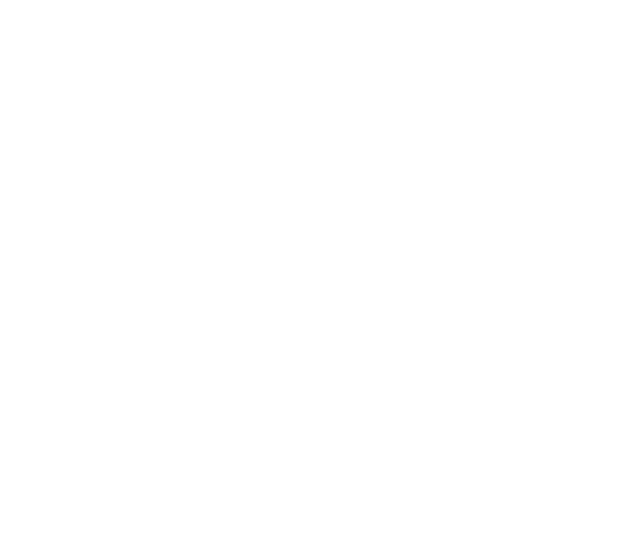
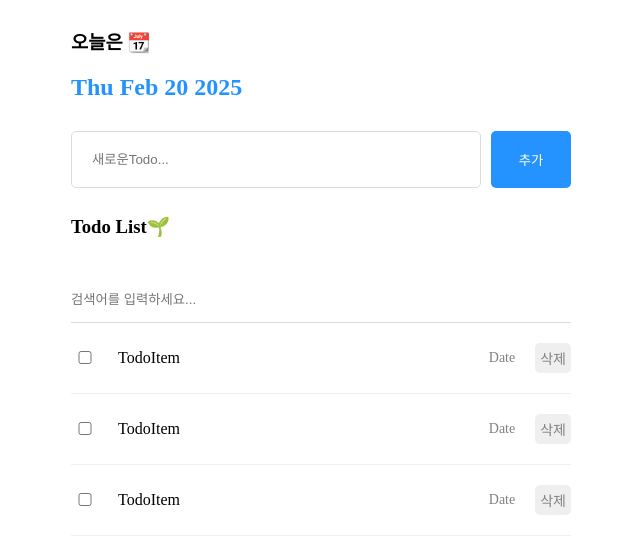
Before and after one commit to hwanseok1014/ONEBITE-REACT, a React (Vite) app in the folder TodoList/: page / in a window 1280 px wide. Shown: the top 554 px of the page, without its empty margins (319-959 px from the left). Built offline with nearby package versions, Linux system fonts and the light colour scheme.

Commit message:
feat(TodoList): 투두 리스트 UI 구현

```diff
--- a/TodoList/src/App.css
+++ b/TodoList/src/App.css
@@ -0,0 +1,10 @@
+
+
+.App{
+  width: 500px;
+  margin: 0 auto;
+
+  display: flex;
+  flex-direction: column;
+  gap:10px;
+}
--- a/TodoList/src/App.jsx
+++ b/TodoList/src/App.jsx
@@ -1,11 +1,26 @@
 import './App.css'
+
+import Header from './components/Header';
+import Editor from './components/Editor';
+import List from './components/List';
+import TodoItem from './components/TodoItem';
 
 function App() {
 
   return (
-    <>
+    <div className='App'>
+      <section>
+        <Header/>
+      </section>
+      <section>
+        <Editor/>
+      </section>
+      <section>
+        <List/>
+      </section>
 
-    </>
+
+    </div>
   )
 }
 
--- /dev/null
+++ b/TodoList/src/components/Editor.css
@@ -0,0 +1,26 @@
+.Editor{
+    display: flex;
+    gap:10px;
+
+}
+
+.Editor>input{
+   flex:1;
+   padding: 20px;
+
+   border: 1px solid rgb(220, 220, 220);
+   border-radius: 5px;
+
+}
+
+.Editor>button{
+    cursor: pointer;
+    width: 80px;
+
+    color: white;
+    background-color: rgb(37,147,255);
+
+    border:none;
+    border-radius: 5px;
+
+}
--- /dev/null
+++ b/TodoList/src/components/Editor.jsx
@@ -0,0 +1,13 @@
+import './Editor.css'
+
+const Editor = ()=>{
+
+    return(
+        <div className="Editor">
+            <input placeholder="새로운Todo..."/>
+            <button>추가</button>
+        </div>
+    )
+};
+
+export default Editor;
--- /dev/null
+++ b/TodoList/src/components/Header.css
@@ -0,0 +1,4 @@
+.Header> h1{
+    color:rgb(37,147,255);
+
+}
--- /dev/null
+++ b/TodoList/src/components/Header.jsx
@@ -0,0 +1,15 @@
+import './Header.css'
+
+const Header = ()=>{
+
+    return(
+        <div className="Header">
+            <h3>오늘은 📆</h3>
+            <h1>{new Date().toDateString()}</h1>
+
+
+        </div>
+    )
+};
+
+export default Header;
--- /dev/null
+++ b/TodoList/src/components/List.css
@@ -0,0 +1,28 @@
+.List{
+    display: flex;
+    flex-direction: column;
+    gap:20px;
+}
+
+.List>input{
+    width: 100%;
+
+    padding: 15px 0;
+
+    border: none;
+    border-bottom: 1px solid rgb(220, 220,220);
+
+
+}
+
+.List >input:focus{
+    outline: none;
+    border-bottom: 1px solid rgb(37,147,255);
+}
+
+.List .todos_wrapper{
+    display: flex;
+    flex-direction: column;
+    gap:20px;
+
+}
--- /dev/null
+++ b/TodoList/src/components/List.jsx
@@ -0,0 +1,19 @@
+import './List.css'
+import TodoItem from './TodoItem';
+
+const List = ()=>{
+
+    return(
+        <div className='List'>
+            <h3>Todo List🌱</h3>
+            <input placeholder='검색어를 입력하세요...'/>
+            <div className='todos_wrapper'>
+              <TodoItem/>
+              <TodoItem/>
+              <TodoItem/>
+            </div>
+        </div>
+    )
+};
+
+export default List;
--- /dev/null
+++ b/TodoList/src/components/TodoItem.jsx
@@ -0,0 +1,15 @@
+import './TodoItem.css'
+const TodoItem=()=>{
+
+    return(
+        <div className='TodoItem'>
+            <input type="checkbox"/>
+            <div className='content'>TodoItem</div>
+            <div className='date'>Date</div>
+            <button>삭제</button>
+
+        </div>
+    )
+}
+
+export default TodoItem;
--- /dev/null
+++ b/TodoList/src/components/Todoitem.css
@@ -0,0 +1,38 @@
+
+.TodoItem{
+    padding-bottom: 20px;
+
+    display: flex;
+    align-items: center;
+    gap:20px;
+
+
+    border-bottom: 1px solid rgb(240, 240,240);
+}
+
+.TodoItem>input{
+   width: 20px;
+
+}
+
+.TodoItem .content{
+   flex:1;
+
+ }
+
+ .TodoItem .date{
+    font-size: 14px;
+    color: gray;
+ }
+
+ .TodoItem button{
+    cursor: pointer;
+
+    color: gray;
+    font-size: 14px;
+
+    border:none;
+    border-radius: 5px;
+    padding: 5px;
+
+  }
```
